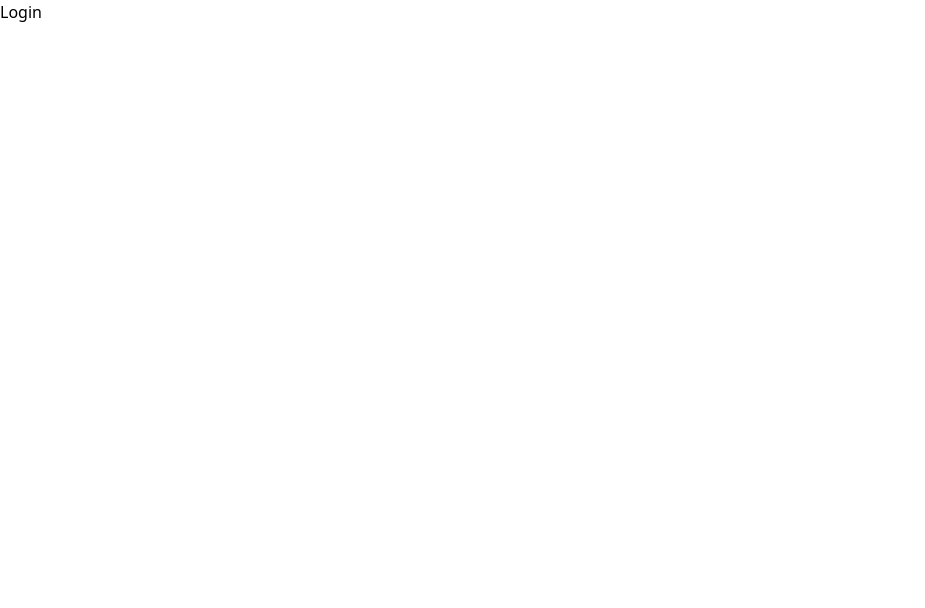
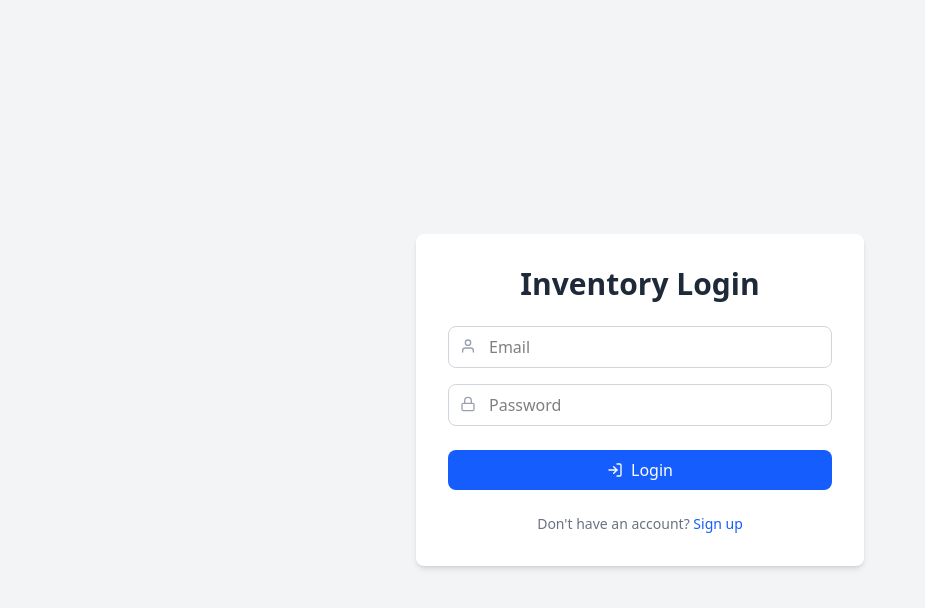
Before and after one commit to PAMBAK-AAT/Inventory, a React app in the folder frontend/: page /login in a window 1280 px wide. Shown: the top 608 px of the page, without its empty margins (0-925 px from the left). Built offline with nearby package versions, Linux system fonts and the light colour scheme; the HTML template or start-up script is replaced by a standard one.

Commit message:
Added admin page sidebar

```diff
--- a/frontend/package.json
+++ b/frontend/package.json
@@ -16,6 +16,7 @@
     "react-dom": "^19.1.1",
     "react-icons": "^5.5.0",
     "react-router": "^7.9.4",
+    "react-router-dom": "^7.9.5",
     "tailwindcss": "^4.1.15"
   },
   "devDependencies": {
--- a/frontend/src/App.jsx
+++ b/frontend/src/App.jsx
@@ -2,6 +2,9 @@
 import './App.css'
 import {BrowserRouter as Router, Routes, Route} from 'react-router'
 import Root from './components/Root.jsx';
+import Login from './pages/login.jsx';
+import ProtectedRoute from './utils/ProtectedRoute.jsx';
+import Dashboard from './pages/dashboard.jsx';
 
 function App() {
 
@@ -10,9 +13,45 @@ function App() {
       <Router>
         <Routes>
           <Route path="/" element={<Root />} />
-          <Route path="/admin/dashboard" element={<h1>Admin Dashboard</h1>} />
+
+          <Route
+            path="/admin-dashboard"
+            element={
+              <ProtectedRoute requireRole={['admin']}>
+                <Dashboard />
+              </ProtectedRoute>
+            }
+          >
+            <Route
+              index
+              element={<h1>Summary of dashboard</h1>}
+            />
+            <Route
+              path="categories"
+              element={<h1>Categories Page</h1>}
+            />
+            <Route
+              path="products"
+              element={<h1>Products Page</h1>}
+            />
+            <Route
+              path="suppliers"
+              element={<h1>Suppliers Page</h1>}
+            />
+            <Route
+              path="users"
+              element={<h1>Users Page</h1>}
+            />
+            <Route
+              path="orders"
+              element={<h1>Orders Page</h1>}
+            />
+
+          </Route>
+
           <Route path="/customer/dashboard" element={<h1>Customer Dashboard</h1>} />
-          <Route path="/login" element={<h1>Login</h1>} />
+          <Route path="/login" element={<Login />} />
+          <Route path="/unauthorized" element={<p className='font-bold text-3xl mt-20 ml-20'>Unauthorized Access</p>} />
         </Routes>
       </Router>
     </>
--- a/frontend/src/components/Root.jsx
+++ b/frontend/src/components/Root.jsx
@@ -13,7 +13,7 @@ const Root = () => {
             navigate('/login');
         }else{
             if(user.role === 'admin'){
-                navigate('/admin/dashboard');
+                navigate('/admin-dashboard');
             } else {
                 navigate('/customer/dashboard');
             }
--- /dev/null
+++ b/frontend/src/components/Sidebar.jsx
@@ -0,0 +1,43 @@
+
+
+import React from 'react'
+import  {FaHome, FaTable, FaBox, FaShoppingCart, FaTruck, FaUsers, FaCog, FaSignOutAlt} from 'react-icons/fa';
+import { NavLink } from 'react-router-dom';
+const Sidebar = () => {
+  const menuItems = [
+    { name: "Dashboard", path: "/admin-dashboard", icon: <FaHome />, isParent: true},
+    {name: "Categories", path: "/admin-dashboard/categories", icon: <FaTable />, isParent: false},
+    {name: "Products", path: "/admin-dashboard/products", icon: <FaBox />, isParent: false},
+    {name: "Suppliers", path: "/admin-dashboard/suppliers", icon: <FaTruck />, isParent: false},
+    {name: "Orders", path: "/admin-dashboard/orders", icon: <FaShoppingCart />, isParent: false},
+    {name: "Users", path: "/admin-dashboard/users", icon: <FaUsers />, isParent: false},
+    {name: "Profile", path: "/admin-dashboard/profile", icon: <FaCog />, isParent: false},
+    {name: "logout", path: "/logout", icon: <FaSignOutAlt />, isParent: false},
+  ]
+  return (
+    <div className='flex flex-col h-screen p-3 bg-black text-white w-16 md:w-64 fixed'>
+        <div className='h-16 flex flex-items justify-center'>
+            <span className='hidden md:block text-xl font-bold'>Inventory MS</span>
+            <span className='md:hidden text-xl font-bold'>IMS</span>
+        </div>
+
+        <div>
+            <ul className='space-y-2 p-2'>
+                {menuItems.map( (item) => (
+                    <li key={item.name} >
+                        <NavLink
+                        end={item.isParent}
+                        className={({isActive}) => (isActive ? "bg-gray-700": "") + "flex items-center p-2 rounded-md hover:bg-gray-700 transition duration-200"}
+                        to={item.path}>
+                            <span className='text-xl'>{item.icon}</span>
+                            <span className='hidden md:block'>{item.name}</span>
+                        </NavLink>
+                    </li>
+                ) )}
+            </ul>
+        </div>
+    </div>
+  )
+}
+
+export default Sidebar
--- /dev/null
+++ b/frontend/src/pages/dashboard.jsx
@@ -0,0 +1,18 @@
+
+
+import React from 'react'
+import Sidebar from '../components/Sidebar.jsx';
+import { Outlet } from 'react-router';
+const dashboard = () => {
+  return (
+    <div className='flex'>
+      <Sidebar />
+
+        <div className='flex-1 ml-16 md:ml-64 bg-gray-100 min-h-screen'>
+            <Outlet />
+        </div>
+    </div>
+  )
+}
+
+export default dashboard
--- /dev/null
+++ b/frontend/src/pages/login.jsx
@@ -0,0 +1,106 @@
+
+
+
+import { useState } from 'react';
+import { useAuth } from '../context/AuthContext.jsx';
+import { useNavigate, Link } from 'react-router-dom';
+import axios from 'axios';
+import { FiLogIn, FiUser, FiLock } from 'react-icons/fi'; // Using react-icons
+
+const Login = () => {
+    const [email, setEmail] = useState('');
+    const [password, setPassword] = useState('');
+    const [error, setError] = useState(null);
+    const { login } = useAuth();
+    const navigate = useNavigate();
+
+    const handleSubmit = async (e) => {
+        e.preventDefault();
+        setError(null); // Clear previous errors
+
+        try {
+            // Make the API call to your backend
+            // Note: You should move 'http://localhost:3000' to a .env file later
+            const res = await axios.post('http://localhost:3000/api/auth/login', {
+                email,
+                password,
+            });
+
+            // Use the login function from your AuthContext
+            if (res.data.success) {
+                login(res.data.user, res.data.token);
+                // Navigate to the root, Root.jsx will handle redirection
+                navigate('/');
+            }
+        } catch (err) {
+            if (err.response && err.response.data) {
+                setError(err.response.data.message); // "User not found" or "Invalid credentials"
+            } else {
+                setError('Login failed. Please try again.');
+            }
+        }
+    };
+
+    return (
+        <div className="min-h-screen flex items-center justify-center bg-gray-100 p-4">
+            <div className="bg-white p-8 rounded-lg shadow-md w-full max-w-md">
+                <h2 className="text-3xl font-bold text-center text-gray-800 mb-6">
+                    Inventory Login
+                </h2>
+
+                {error && (
+                    <div className="bg-red-100 border border-red-400 text-red-700 px-4 py-3 rounded relative mb-4" role="alert">
+                        <span className="block sm:inline">{error}</span>
+                    </div>
+                )}
+
+                <form onSubmit={handleSubmit}>
+                    <div className="mb-4 relative">
+                        <span className="absolute left-3 top-3 text-gray-400">
+                            <FiUser />
+                        </span>
+                        <input
+                            type="email"
+                            placeholder="Email"
+                            value={email}
+                            onChange={(e) => setEmail(e.target.value)}
+                            className="w-full pl-10 px-3 py-2 border border-gray-300 rounded-lg focus:outline-none focus:ring-2 focus:ring-blue-500"
+                            required
+                        />
+                    </div>
+
+                    <div className="mb-6 relative">
+                         <span className="absolute left-3 top-3 text-gray-400">
+                            <FiLock />
+                        </span>
+                        <input
+                            type="password"
+                            placeholder="Password"
+                            value={password}
+                            onChange={(e) => setPassword(e.target.value)}
+                            className="w-full pl-10 px-3 py-2 border border-gray-300 rounded-lg focus:outline-none focus:ring-2 focus:ring-blue-500"
+                            required
+                        />
+                    </div>
+
+                    <button
+                        type="submit"
+                        className="w-full bg-blue-600 text-white py-2 rounded-lg hover:bg-blue-700 transition duration-300 flex items-center justify-center"
+                    >
+                        <FiLogIn className="mr-2" />
+                        Login
+                    </button>
+                </form>
+
+                <p className="text-center text-gray-500 text-sm mt-6">
+                    Don't have an account?{' '}
+                    <Link to="/register" className="text-blue-600 hover:underline">
+                        Sign up
+                    </Link>
+                </p>
+            </div>
+        </div>
+    );
+};
+
+export default Login;
--- /dev/null
+++ b/frontend/src/utils/ProtectedRoute.jsx
@@ -0,0 +1,34 @@
+
+
+import { useEffect } from 'react';
+import { useAuth } from '../context/AuthContext.jsx';
+import { useNavigate } from 'react-router-dom';
+
+
+const ProtectedRoute = ({ children, requireRole }) => {
+    const { user } = useAuth();
+    const navigate = useNavigate();
+
+    useEffect( () => {
+        if(!user){
+            navigate('/login');
+            return;
+        }
+        if(!requireRole.includes(user.role)){
+            navigate('/unauthorized');
+            return;
+        }
+    }, [user, navigate, requireRole]);
+
+    if(!user || !requireRole.includes(user.role)){
+        return null;
+    }
+
+    return children;
+
+
+}
+
+
+
+export default ProtectedRoute;
```
Also changed, not shown: 1 other file (tests, documents, lock files or other folders).
